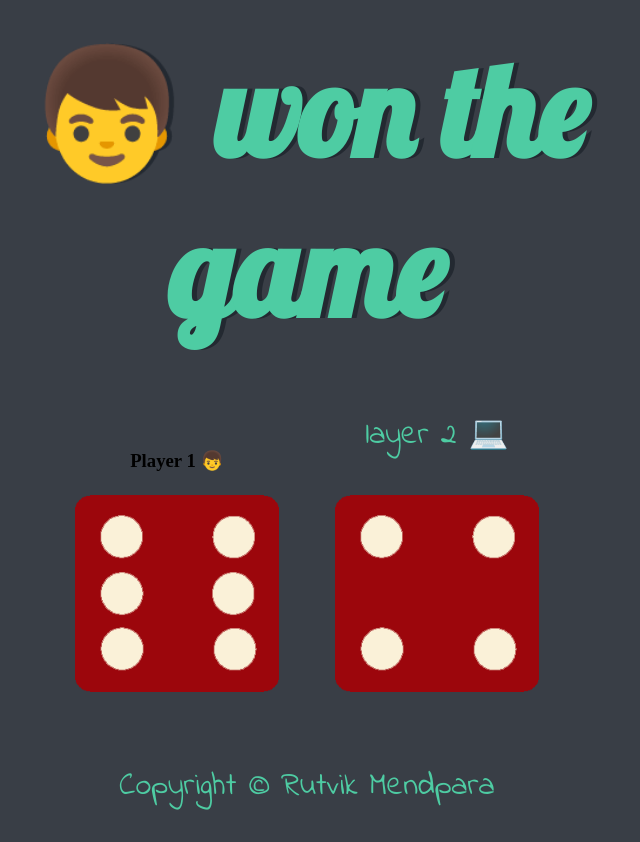
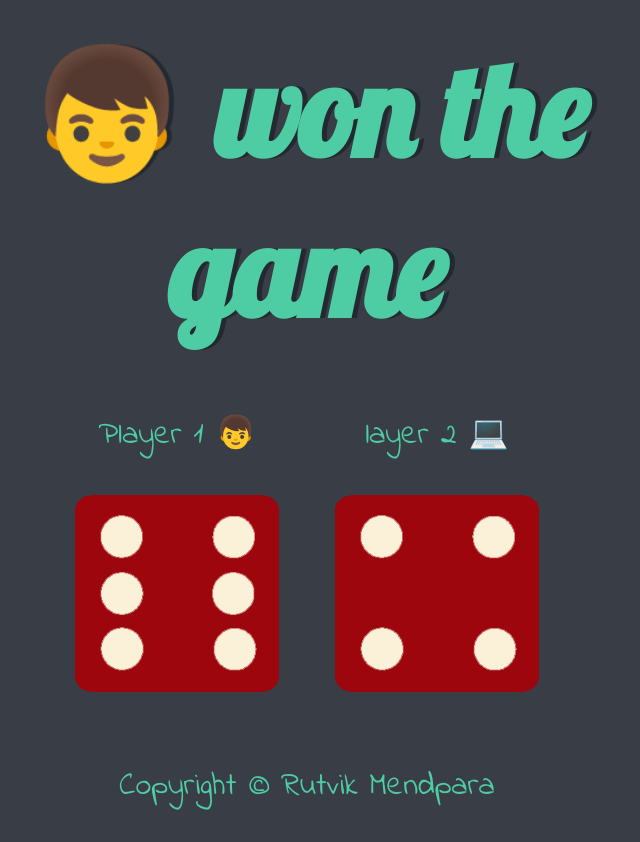
Before and after one commit to RutvikMendpara/Random-Dice-Game, a plain HTML site: page index.html in a window 1280 px wide. Shown: the whole page, without its empty margins (333-973 px from the left). Drawn offline with Linux system fonts and the light colour scheme.

Commit message:
update names

```diff
--- a/index.html
+++ b/index.html
@@ -13,7 +13,7 @@
       <h1>Refresh Me</h1>
 
       <div class="dice">
-        <h3>Player 1 👦</h3>
+        <p>Player 1 👦</p>
         <img class="img1" src="images/dice6.png">
       </div>
 
```
